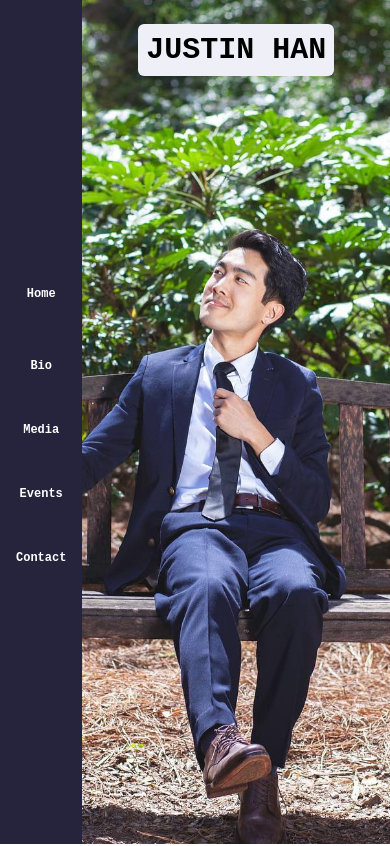
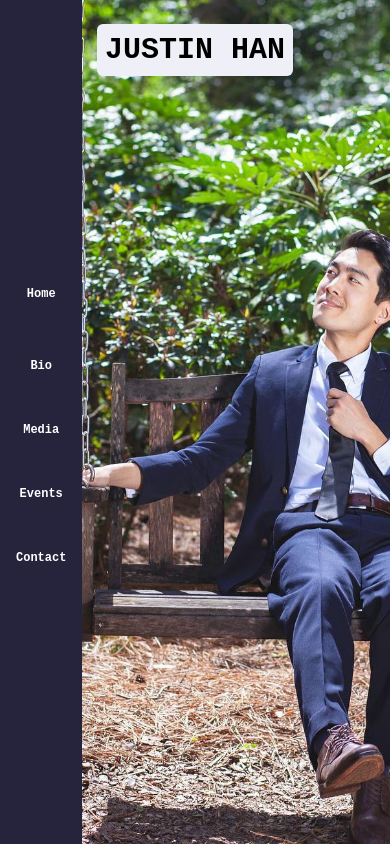
Before and after one commit to mzsellem/justin-han, a Next.js app: page / in a window 390 px wide. Shown: the top 846 px of the page. Built offline with nearby package versions, Linux system fonts and the light colour scheme.

Commit message:
mobile and web image positioning and fixed navbar and footer

```diff
--- a/app/globals.css
+++ b/app/globals.css
@@ -1,3 +1,21 @@
 @tailwind base;
 @tailwind components;
 @tailwind utilities;
+
+html, body {
+    height: 100%;
+}
+
+body {
+    background-image: url("/happy-justin.png");
+    background-size: cover;
+    background-repeat: no-repeat;
+    background-position: center left;
+}
+
+/* Media query for screens larger than 768 pixels */
+@media (min-width: 768px) {
+    body {
+        background-position: center right; /* Center the image horizontally and position it at the top vertically */
+    }
+}
--- a/app/page.tsx
+++ b/app/page.tsx
@@ -1,10 +1,9 @@
 'use client'
-import React, {useRef} from "react"
-import Intro from "./intro/intro"
-import NavBar from "./navbar/navbar"
+import React, { useRef } from "react";
+import Intro from "./intro/intro";
+import NavBar from "./navbar/navbar";
 
 export default function Home() {
-
   const section1Ref = useRef(null);
   const section2Ref = useRef(null);
   const section3Ref = useRef(null);
@@ -21,25 +20,19 @@ export default function Home() {
     }
   };
 
-
   return (
     <>
       <div className="flex">
-          <div className="md:text-lg text-xs font-mono font-bold bg-bluesuit text-white h-screen flex flex-col justify-center items-center">
+        <div className="fixed md:text-lg text-xs font-mono font-bold bg-bluesuit text-white h-screen flex flex-col justify-center items-center">
           <div className="flex flex-col space-y-8">
-              <button onClick={() => scrollToSectionWithOffset(section1Ref, 65)} className="hover:text-treegreen p-2 m-2">Home</button>
-              <button onClick={() => scrollToSectionWithOffset(section2Ref, 65)} className="hover:text-treegreen p-2 m-2">Bio</button>
-              <button onClick={() => scrollToSectionWithOffset(section3Ref, 65)} className="hover:text-treegreen p-2 m-2">Media</button>
-              <button onClick={() => scrollToSectionWithOffset(section4Ref, 65)} className="hover:text-treegreen p-2 m-2">Events</button>
-              <button onClick={() => scrollToSectionWithOffset(section5Ref, 65)} className="hover:text-treegreen p-2 m-2">Contact</button>
+            <button onClick={() => scrollToSectionWithOffset(section1Ref, 65)} className="hover:text-yellowlight p-2 m-2">Home</button>
+            <button onClick={() => scrollToSectionWithOffset(section2Ref, 65)} className="hover:text-yellowlight p-2 m-2">Bio</button>
+            <button onClick={() => scrollToSectionWithOffset(section3Ref, 65)} className="hover:text-yellowlight p-2 m-2">Media</button>
+            <button onClick={() => scrollToSectionWithOffset(section4Ref, 65)} className="hover:text-yellowlight p-2 m-2">Events</button>
+            <button onClick={() => scrollToSectionWithOffset(section5Ref, 65)} className="hover:text-yellowlight p-2 m-2">Contact</button>
           </div>
         </div>
-        <div className="flex flex-col justify-center items-center w-screen h-screen overflow-hidden">
-          <img
-            className="object-cover object-center w-full h-full"
-            src="/happy-justin.png"
-            alt="justin in a park"
-          />
+        <div className="flex justify-center w-screen h-screen overflow-hidden">
           <div ref={section1Ref} className="absolute top-0 md:right-0 mt-6 md:mr-6">
             <Intro />
           </div>
@@ -62,7 +55,10 @@ export default function Home() {
           </div>
         </div>
       </div>
+
+      <footer className="flex justify-center bg-darkgrey text-white p-2">
+        Created by: MarsBars
+      </footer>
     </>
-
-  )
+  );
 }
--- a/tailwind.config.js
+++ b/tailwind.config.js
@@ -17,7 +17,8 @@ module.exports = {
         'bluesuit': '#26233D',
         'grey': '#eeeff7',
         'treegreen': '#479552',
-        'yellowlight': '#ffc92b'
+        'darkgrey': '#6d7978',
+        'yellowlight': '#ffc92b',
       }
     },
   },
```
Lines whose indentation alone changed are shown as unchanged.
